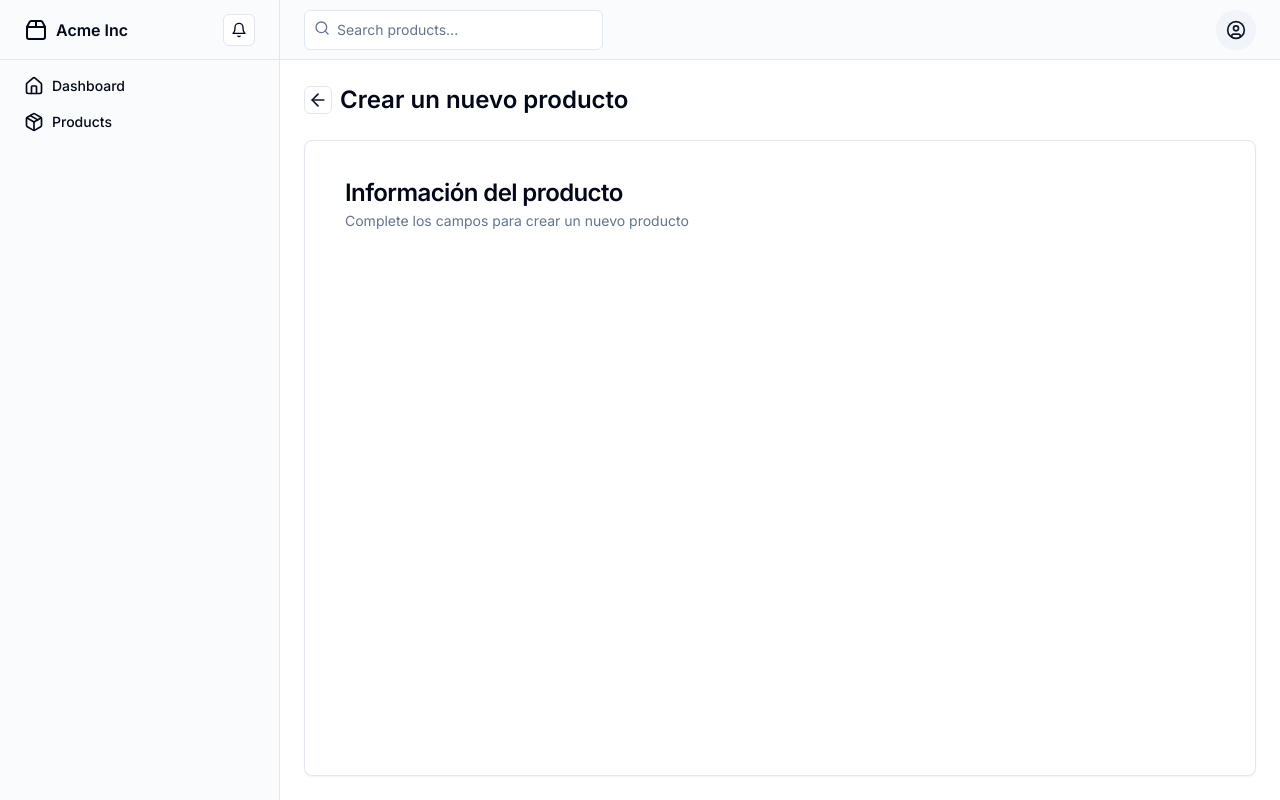
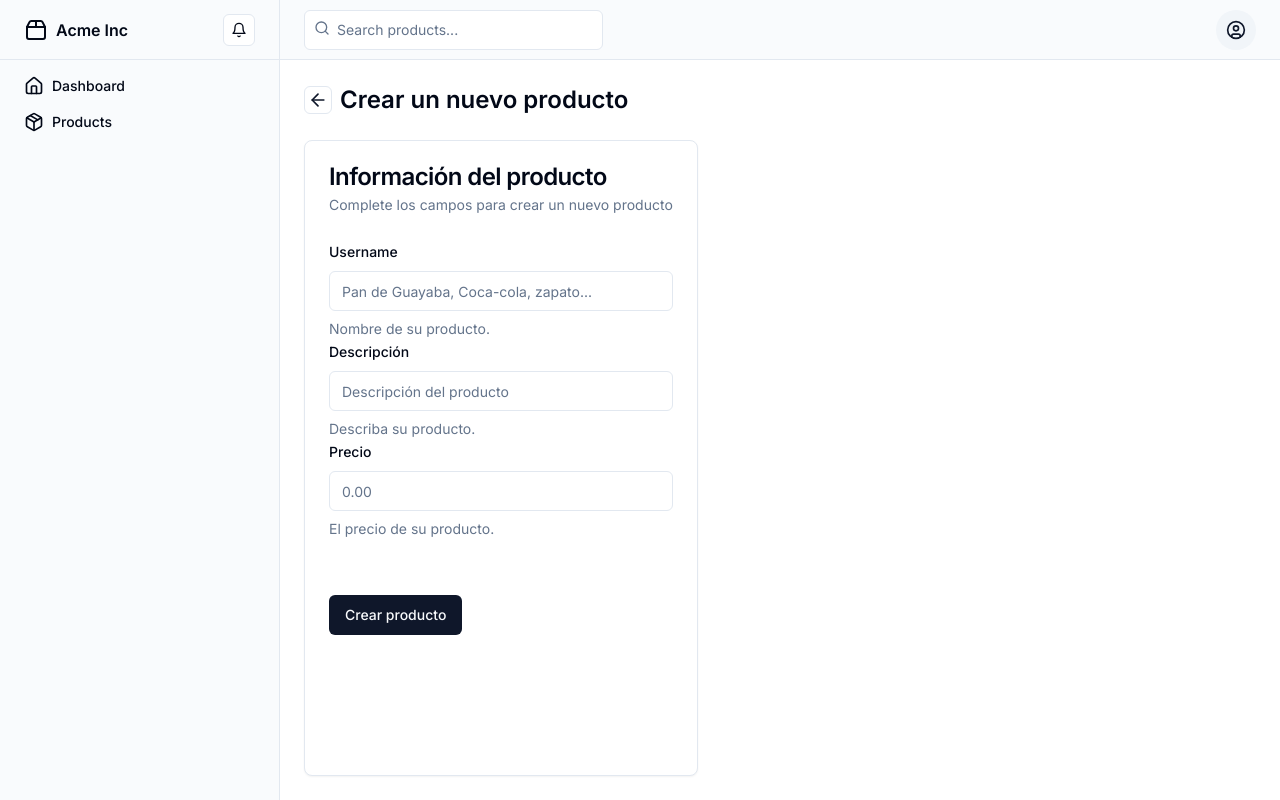
Before and after one commit to adiazt01/merchminder, a Next.js app: page /dashboard/products/create in a window 1280 px wide. Built offline with nearby package versions, Linux system fonts and the light colour scheme.

Commit message:
Refactor code to add @hookform/resolvers dependency and update package.json and package-lock.json

```diff
--- a/package.json
+++ b/package.json
@@ -10,6 +10,7 @@
   },
   "dependencies": {
     "@auth/core": "^0.30.0",
+    "@hookform/resolvers": "^3.3.4",
     "@prisma/client": "^5.12.1",
     "@radix-ui/react-dialog": "^1.0.5",
     "@radix-ui/react-dropdown-menu": "^2.0.6",
--- /dev/null
+++ b/src/actions/productsActions.ts
@@ -0,0 +1,57 @@
+"use server";
+
+import prisma from "@/lib/db";
+import { getUserId } from "@/lib/user";
+import { createProductSchema } from "@/schemas/productSchemas";
+import { Product } from "@prisma/client";
+import { revalidatePath } from "next/cache";
+
+interface FormState {
+  message?: string;
+  data?: Product | null;
+  error?: Error | null;
+}
+
+export async function createProduct(data: FormData): Promise<FormState> {
+  const userId = await getUserId();
+  const formData = Object.fromEntries(data);
+  const parsed = createProductSchema.safeParse(formData);
+
+  if (!parsed.success) {
+    throw new Error("Invalid product data");
+  }
+
+  try {
+    const newProduct = await prisma.product.create({
+      data: {
+        name: parsed.data.name,
+        userId: userId,
+        price: parseFloat(parsed.data.price),
+        description: parsed.data.description,
+      },
+    });
+
+
+    revalidatePath("/dashboard/products");
+
+    return {
+      message: "Product created successfully",
+      data: newProduct,
+      error: null,
+    };
+  } catch (error) {
+    if (error instanceof Error) {
+      return {
+        message: "Failed to create product",
+        data: null,
+        error: error,
+      };
+    }
+
+    return {
+      message: "Failed to create product",
+      data: null,
+      error: null,
+    };
+  }
+}
--- a/src/app/dashboard/products/create/page.tsx
+++ b/src/app/dashboard/products/create/page.tsx
@@ -1,3 +1,7 @@
+"use client";
+
+import { zodResolver } from "@hookform/resolvers/zod";
+
 import { Button } from "@/components/ui/button";
 import {
   Card,
@@ -11,8 +15,42 @@
 import { Label } from "@/components/ui/label";
 import { ArrowLeft } from "lucide-react";
 import Link from "next/link";
+import { useForm } from "react-hook-form";
 
-export default async function CreateProductPage() {
+import {
+  Form,
+  FormControl,
+  FormDescription,
+  FormField,
+  FormItem,
+  FormLabel,
+  FormMessage,
+} from "@/components/ui/form";
+import { createProductSchema } from "@/schemas/productSchemas";
+import { z } from "zod";
+import { createProduct } from "@/actions/productsActions";
+
+export default function CreateProductPage() {
+  const form = useForm<z.infer<typeof createProductSchema>>({
+    resolver: zodResolver(createProductSchema),
+    defaultValues: {
+      description: "",
+      name: "",
+      price: "",
+    },
+  });
+
+  async function onSubmit(values: z.infer<typeof createProductSchema>) {
+    const formValues = new FormData();
+    formValues.append("name", values.name);
+    if (values.description){
+      formValues.append("description", values.description);
+    }
+    formValues.append("price", values.price);
+
+    const res = await createProduct(formValues)
+  }
+
   return (
     <main className="flex flex-1 flex-col gap-4 p-4 lg:gap-6 lg:p-6">
       <div className="flex flex-row justify-between items-center">
@@ -30,17 +68,72 @@
         </h1>
       </div>
       <section className="flex w-full h-full">
-        <Card className="flex flex-col w-full p-4 gap-4">
+        <Card>
           <CardHeader>
             <CardTitle>Información del producto</CardTitle>
             <CardDescription>
               Complete los campos para crear un nuevo producto
             </CardDescription>
           </CardHeader>
-          <CardContent>
-
-          </CardContent>
-          <CardFooter></CardFooter>
+          <Form {...form}>
+            <form onSubmit={form.handleSubmit(onSubmit)} className="space-y-8">
+              <CardContent>
+                <FormField
+                  control={form.control}
+                  name="name"
+                  render={({ field }) => (
+                    <FormItem>
+                      <FormLabel>Username</FormLabel>
+                      <FormControl>
+                        <Input
+                          placeholder="Pan de Guayaba, Coca-cola, zapato..."
+                          {...field}
+                        />
+                      </FormControl>
+                      <FormDescription>Nombre de su producto.</FormDescription>
+                      <FormMessage />
+                    </FormItem>
+                  )}
+                />
+                <FormField
+                  control={form.control}
+                  name="description"
+                  render={({ field }) => (
+                    <FormItem>
+                      <FormLabel>Descripción</FormLabel>
+                      <FormControl>
+                        <Input
+                          placeholder="Descripción del producto"
+                          {...field}
+                        />
+                      </FormControl>
+                      <FormDescription>Describa su producto.</FormDescription>
+                      <FormMessage />
+                    </FormItem>
+                  )}
+                />
+                <FormField
+                  control={form.control}
+                  name="price"
+                  render={({ field }) => (
+                    <FormItem>
+                      <FormLabel>Precio</FormLabel>
+                      <FormControl>
+                        <Input type="number" min={0} placeholder="0.00" {...field} />
+                      </FormControl>
+                      <FormDescription>
+                        El precio de su producto.
+                      </FormDescription>
+                      <FormMessage />
+                    </FormItem>
+                  )}
+                />
+              </CardContent>
+              <CardFooter>
+                <Button type="submit">Crear producto</Button>
+              </CardFooter>
+            </form>
+          </Form>
         </Card>
       </section>
     </main>
--- a/src/components/sidebar/SidebarDashboard.tsx
+++ b/src/components/sidebar/SidebarDashboard.tsx
@@ -6,7 +6,7 @@
 import { MENU_DASHBOARD } from "@/utils/menuUtils";
 import { NavLink } from "./NavLink";
 
-export async function SidebarDashboard() {
+export function SidebarDashboard() {
   return (
     <aside className="hidden border-r bg-muted/40 md:block">
       <div className="flex h-full max-h-screen flex-col gap-2">
--- /dev/null
+++ b/src/components/ui/form.tsx
@@ -0,0 +1,176 @@
+import * as React from "react"
+import * as LabelPrimitive from "@radix-ui/react-label"
+import { Slot } from "@radix-ui/react-slot"
+import {
+  Controller,
+  ControllerProps,
+  FieldPath,
+  FieldValues,
+  FormProvider,
+  useFormContext,
+} from "react-hook-form"
+
+import { cn } from "@/lib/utils"
+import { Label } from "@/components/ui/label"
+
+const Form = FormProvider
+
+type FormFieldContextValue<
+  TFieldValues extends FieldValues = FieldValues,
+  TName extends FieldPath<TFieldValues> = FieldPath<TFieldValues>
+> = {
+  name: TName
+}
+
+const FormFieldContext = React.createContext<FormFieldContextValue>(
+  {} as FormFieldContextValue
+)
+
+const FormField = <
+  TFieldValues extends FieldValues = FieldValues,
+  TName extends FieldPath<TFieldValues> = FieldPath<TFieldValues>
+>({
+  ...props
+}: ControllerProps<TFieldValues, TName>) => {
+  return (
+    <FormFieldContext.Provider value={{ name: props.name }}>
+      <Controller {...props} />
+    </FormFieldContext.Provider>
+  )
+}
+
+const useFormField = () => {
+  const fieldContext = React.useContext(FormFieldContext)
+  const itemContext = React.useContext(FormItemContext)
+  const { getFieldState, formState } = useFormContext()
+
+  const fieldState = getFieldState(fieldContext.name, formState)
+
+  if (!fieldContext) {
+    throw new Error("useFormField should be used within <FormField>")
+  }
+
+  const { id } = itemContext
+
+  return {
+    id,
+    name: fieldContext.name,
+    formItemId: `${id}-form-item`,
+    formDescriptionId: `${id}-form-item-description`,
+    formMessageId: `${id}-form-item-message`,
+    ...fieldState,
+  }
+}
+
+type FormItemContextValue = {
+  id: string
+}
+
+const FormItemContext = React.createContext<FormItemContextValue>(
+  {} as FormItemContextValue
+)
+
+const FormItem = React.forwardRef<
+  HTMLDivElement,
+  React.HTMLAttributes<HTMLDivElement>
+>(({ className, ...props }, ref) => {
+  const id = React.useId()
+
+  return (
+    <FormItemContext.Provider value={{ id }}>
+      <div ref={ref} className={cn("space-y-2", className)} {...props} />
+    </FormItemContext.Provider>
+  )
+})
+FormItem.displayName = "FormItem"
+
+const FormLabel = React.forwardRef<
+  React.ElementRef<typeof LabelPrimitive.Root>,
+  React.ComponentPropsWithoutRef<typeof LabelPrimitive.Root>
+>(({ className, ...props }, ref) => {
+  const { error, formItemId } = useFormField()
+
+  return (
+    <Label
+      ref={ref}
+      className={cn(error && "text-destructive", className)}
+      htmlFor={formItemId}
+      {...props}
+    />
+  )
+})
+FormLabel.displayName = "FormLabel"
+
+const FormControl = React.forwardRef<
+  React.ElementRef<typeof Slot>,
+  React.ComponentPropsWithoutRef<typeof Slot>
+>(({ ...props }, ref) => {
+  const { error, formItemId, formDescriptionId, formMessageId } = useFormField()
+
+  return (
+    <Slot
+      ref={ref}
+      id={formItemId}
+      aria-describedby={
+        !error
+          ? `${formDescriptionId}`
+          : `${formDescriptionId} ${formMessageId}`
+      }
+      aria-invalid={!!error}
+      {...props}
+    />
+  )
+})
+FormControl.displayName = "FormControl"
+
+const FormDescription = React.forwardRef<
+  HTMLParagraphElement,
+  React.HTMLAttributes<HTMLParagraphElement>
+>(({ className, ...props }, ref) => {
+  const { formDescriptionId } = useFormField()
+
+  return (
+    <p
+      ref={ref}
+      id={formDescriptionId}
+      className={cn("text-sm text-muted-foreground", className)}
+      {...props}
+    />
+  )
+})
+FormDescription.displayName = "FormDescription"
+
+const FormMessage = React.forwardRef<
+  HTMLParagraphElement,
+  React.HTMLAttributes<HTMLParagraphElement>
+>(({ className, children, ...props }, ref) => {
+  const { error, formMessageId } = useFormField()
+  const body = error ? String(error?.message) : children
+
+  if (!body) {
+    return null
+  }
+
+  return (
+    <p
+      ref={ref}
+      id={formMessageId}
+      className={cn("text-sm font-medium text-destructive", className)}
+      {...props}
+    >
+      {body}
+    </p>
+  )
+})
+FormMessage.displayName = "FormMessage"
+
+export {
+  useFormField,
+  Form,
+  FormItem,
+  FormLabel,
+  FormControl,
+  FormDescription,
+  FormMessage,
+  FormField,
+}
--- /dev/null
+++ b/src/schemas/productSchemas.ts
@@ -0,0 +1,7 @@
+import { z } from 'zod';
+
+export const createProductSchema = z .object({
+    name: z.string().min(3).max(255),
+    price: z.string(),
+    description: z.optional(z.string().max(255)),
+});
```
Also changed, not shown: 2 other files (tests, documents, lock files or other folders).
